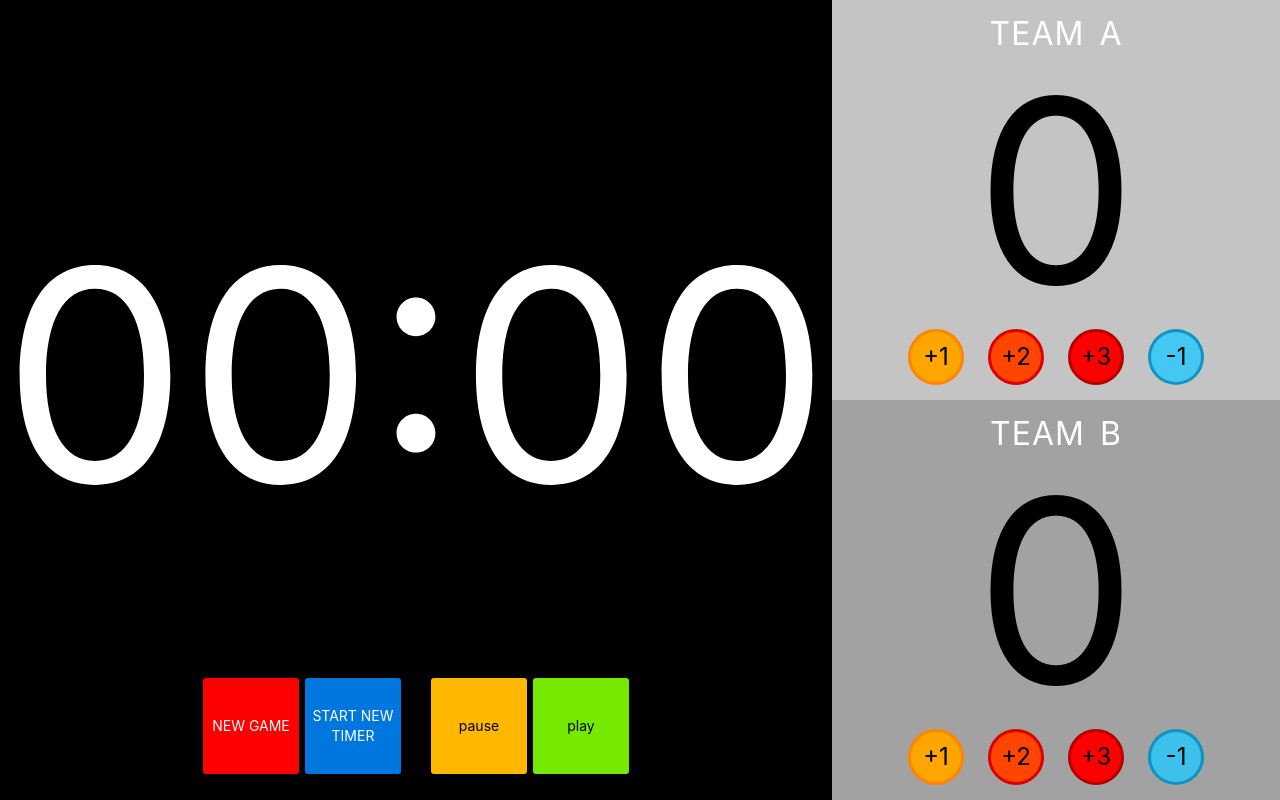
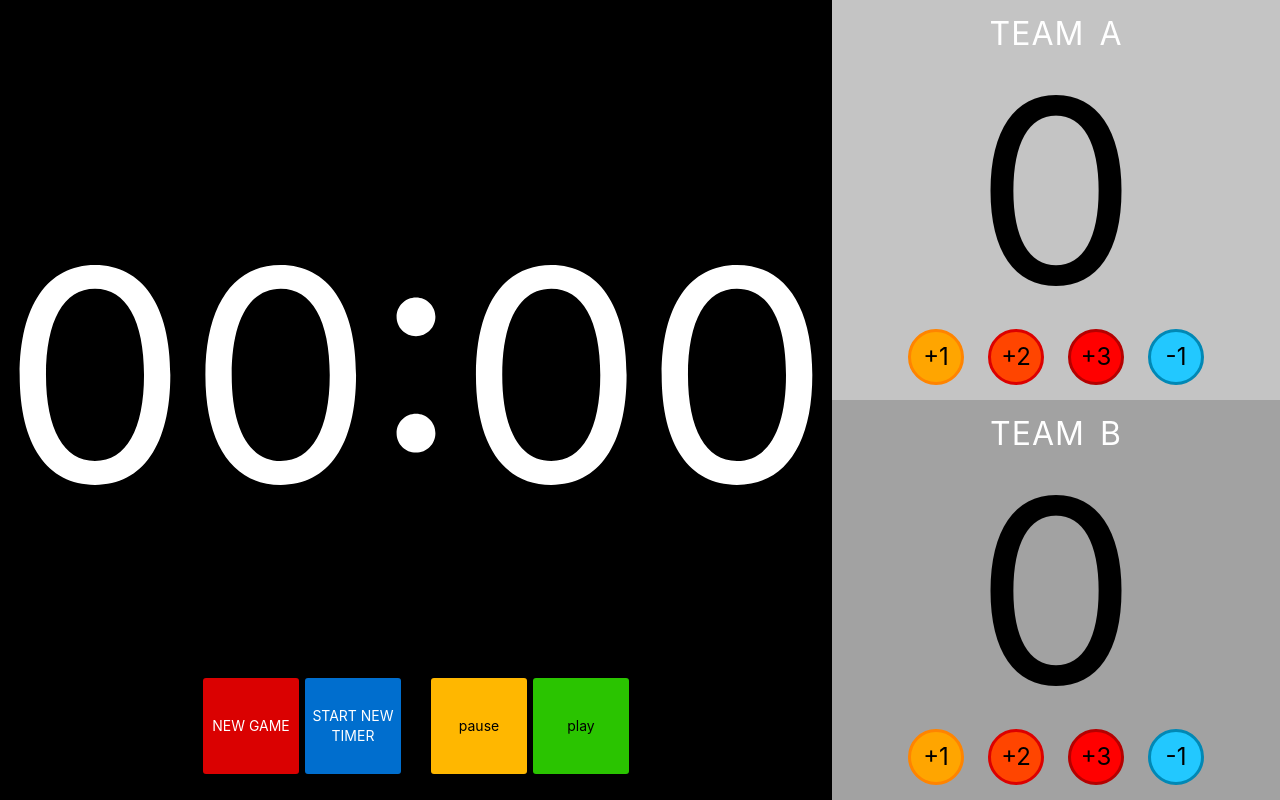
Before and after one commit to k-son/basket, a plain HTML site: page index.html in a window 1280 px wide. Drawn offline with nearby package versions, Linux system fonts and the light colour scheme.

Commit message:
Change colors

```diff
--- a/scss/partials/layout.scss
+++ b/scss/partials/layout.scss
@@ -122,13 +122,13 @@
 
   &--newgame {
     color: #fff;
-    background-color: red;
+    background-color: #da0101;
     text-transform: uppercase;
   }
 
   &--startnew {
     color: #fff;
-    background-color: #0077df;
+    background-color: #006ece;
     text-transform: uppercase;
 
     @media (max-width: 999px)  {
@@ -143,7 +143,7 @@
   }
 
   &--play {
-    background-color: #80ff00e9;
+    background-color: #2fd700e9;
   }
 }
 
@@ -278,6 +278,6 @@
   border-color: #b50000;
 }
 .minus1 {
-  background-color: #22c8ffcb;
-  border-color: #0188b5cb;
+  background-color: #22c8ff;
+  border-color: #0188b5;
 }
```
Also changed, not shown: css/main.css, css/main.min.css.
